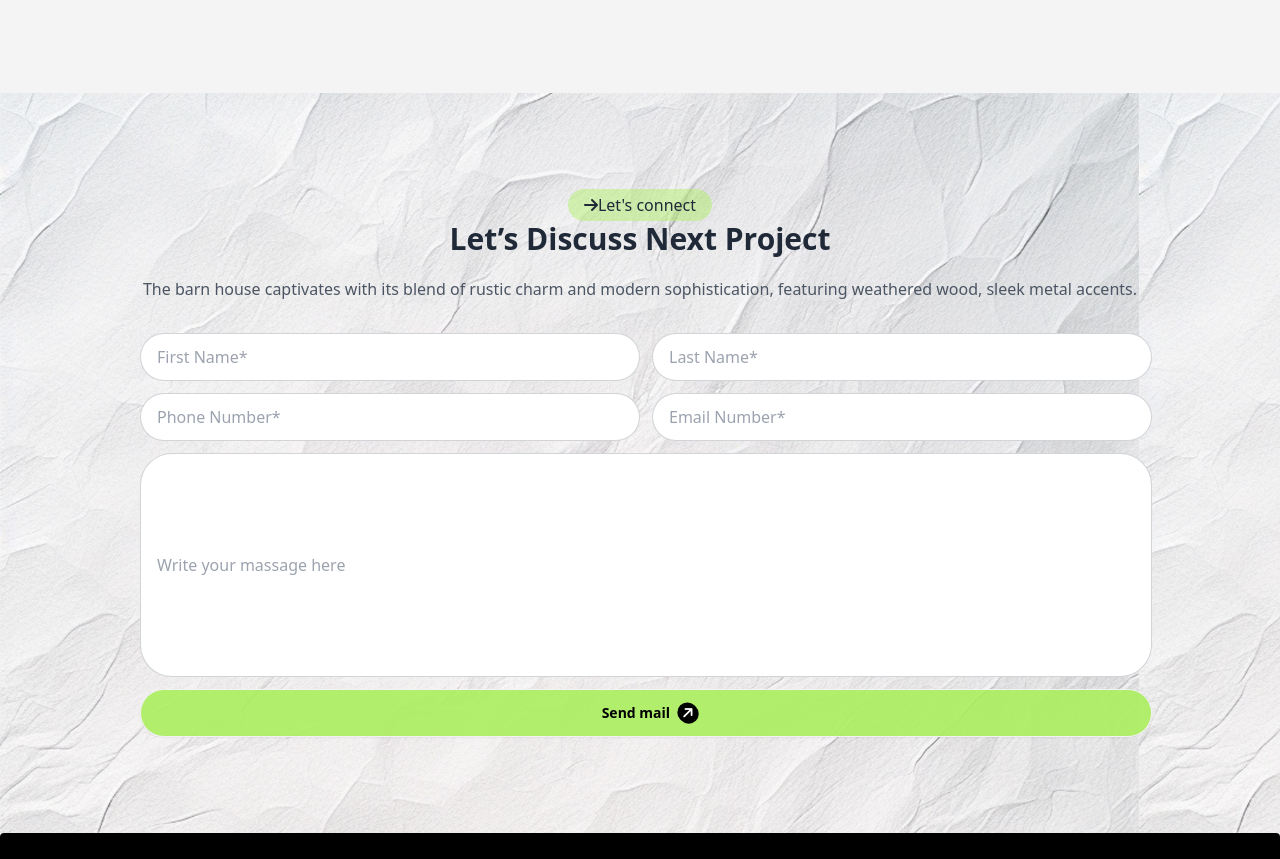
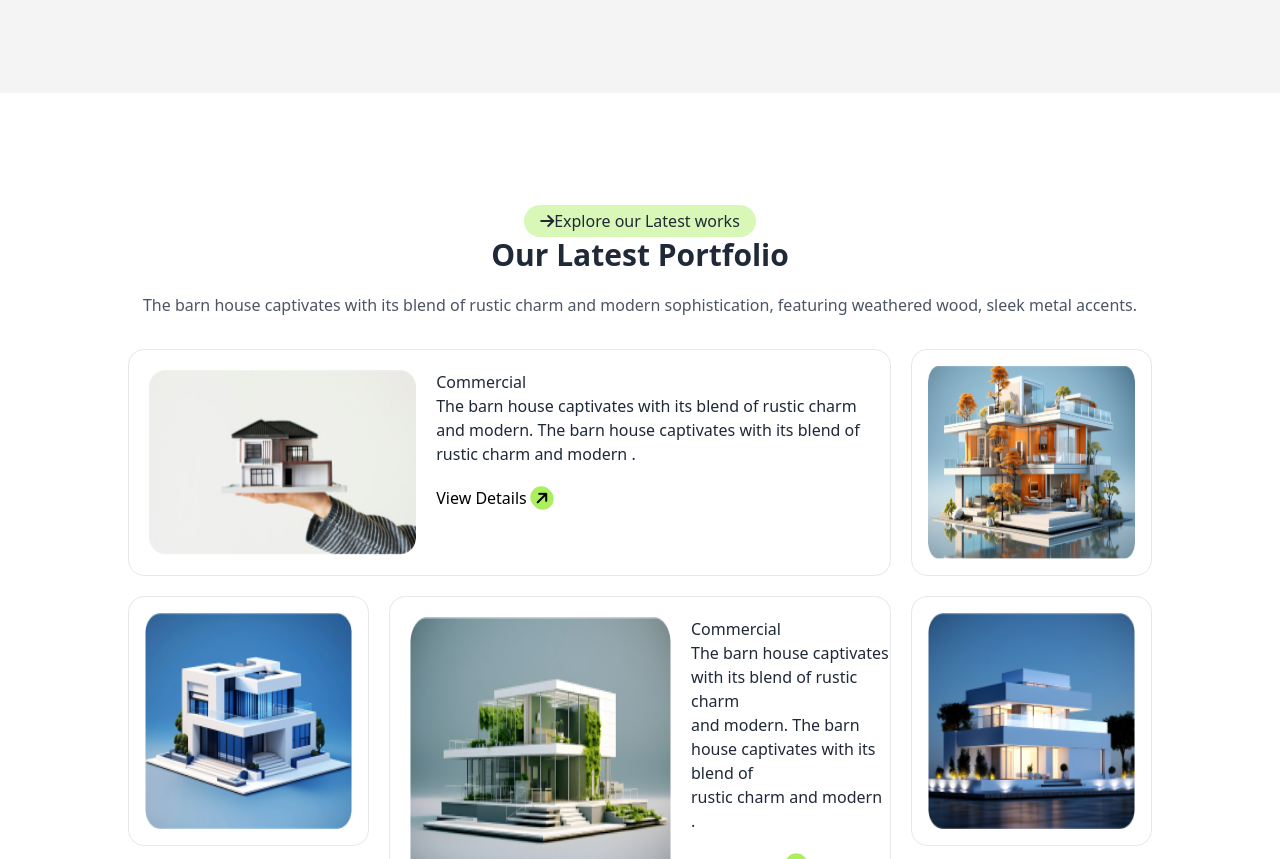
Before and after one commit to MHFAHAT/assainment-3, a plain HTML site: page index.html in a window 1280 px wide. Shown: the part 1941-2800 px from the top of the page. Drawn offline with nearby package versions, Linux system fonts and the light colour scheme.

Commit message:
challange resonsive bade done

```diff
--- a/index.html
+++ b/index.html
@@ -77,7 +77,7 @@
               <br>striking appearance
              </h1>
              <p class="py-3 text-[14px] lg:text-[16px] lg:w-[900px]"> The barn house captivates with its blend of rustic charm and modern sophistication, featuring weathered wood, sleek metal accents, and large windows that flood the space with natural light. </p>
-              <a class="btn bg-buy bg-opacity-45 text-black rounded-full px-36 lg:py-2 lg:pl-5 lg:pr-3 font-bold"> View Details<i class="fa-solid fa-arrow-right text-black bg-buy rounded-full p-1 -rotate-45"></i></i></a>
+              <a class="btn bg-buy bg-opacity-45 text-black rounded-full px-36 lg:py-2 lg:pl-5 lg:pr-3  "> View Details<i class="fa-solid fa-arrow-right text-black bg-buy rounded-full p-1 -rotate-45"></i></i></a>
          </div>
 
       </div>
@@ -164,6 +164,53 @@
             </div>
 
         </section>
+        <!-- Portfolio part -->
+         <section class="pt-28 ">
+          <div class=" text-center "><button class=" bg-buy bg-opacity-45  py-1 px-4 rounded-full "> <i class="fa-solid fa-arrow-right "></i></i>Explore our Latest works </button></div>
+          <div class="  mb-8">
+            <h1 class="text-3xl  font-bold mb-5 text-center"> Our Latest Portfolio</h1>
+            <p class="text-gray-600 text-center px-2 ">
+              The barn house captivates with its blend of rustic charm and modern sophistication, featuring weathered wood, sleek metal accents.
+            </p>
+          </div>
+          <!-- pic part -->
+          <div class="grid lg:grid-cols-4 container mx-auto gap-5 px-32 pb-14">
+            <!-- 1 -->
+            <div class="flex gap-5 border py-5 rounded-[16px] col-span-3 pl-5">
+              <img src="./assets/img1.png" alt="">
+              <div>
+                <h1>Commercial</h1>
+                <p>The barn house captivates with its blend of rustic charm
+                  <br> and modern. The barn house captivates with its blend of <br> rustic charm and modern .</p>
+                  <div class="py-5">
+                    <a class="  text-black rounded-full  ">View Details  <i class="fa-solid fa-arrow-right text-black bg-buy rounded-full p-1 -rotate-45"></i></i></a></div>
+              </div>
+            </div>
+            <!-- 2 -->
+            <div>
+              <img class="border p-4 rounded-[16px] h-[227px]" src="./assets/img2.png" alt="">
+            </div>
+            <!-- 3 -->
+            <div>
+              <img class="border p-4 rounded-[16px] h-[250px]" src="./assets/img3.png" alt="">
+            </div>
+            <!-- 4 -->
+            <div class="flex gap-5 border py-5 rounded-[16px] col-span-2 pl-5">
+              <img src="./assets/img4.png" alt="">
+              <div>
+                <h1>Commercial</h1>
+                <p>The barn house captivates with its blend of rustic charm
+                  <br> and modern. The barn house captivates with its blend of <br> rustic charm and modern .</p>
+                  <div class="py-5">
+                    <a class="  text-black rounded-full  ">View Details  <i class="fa-solid fa-arrow-right text-black bg-buy rounded-full p-1 -rotate-45"></i></i></a></div>
+              </div>
+            </div>
+            <!-- 5 -->
+            <div>
+              <img class="border p-4 rounded-[16px] h-[250px]" src="./assets/img5.png" alt="">
+            </div>
+          </div>
+         </section>
         <!-- Connect part -->
          <section class="bg-hero-pattern pt-10 lg:pt-24 container mx-auto lg:px-32  pb-8 lg:pb-24 ">
           <div class=" text-center "><button class=" bg-buy bg-opacity-45  py-1 px-4 rounded-full "> <i class="fa-solid fa-arrow-right "></i></i>Let's connect </button></div>
```
